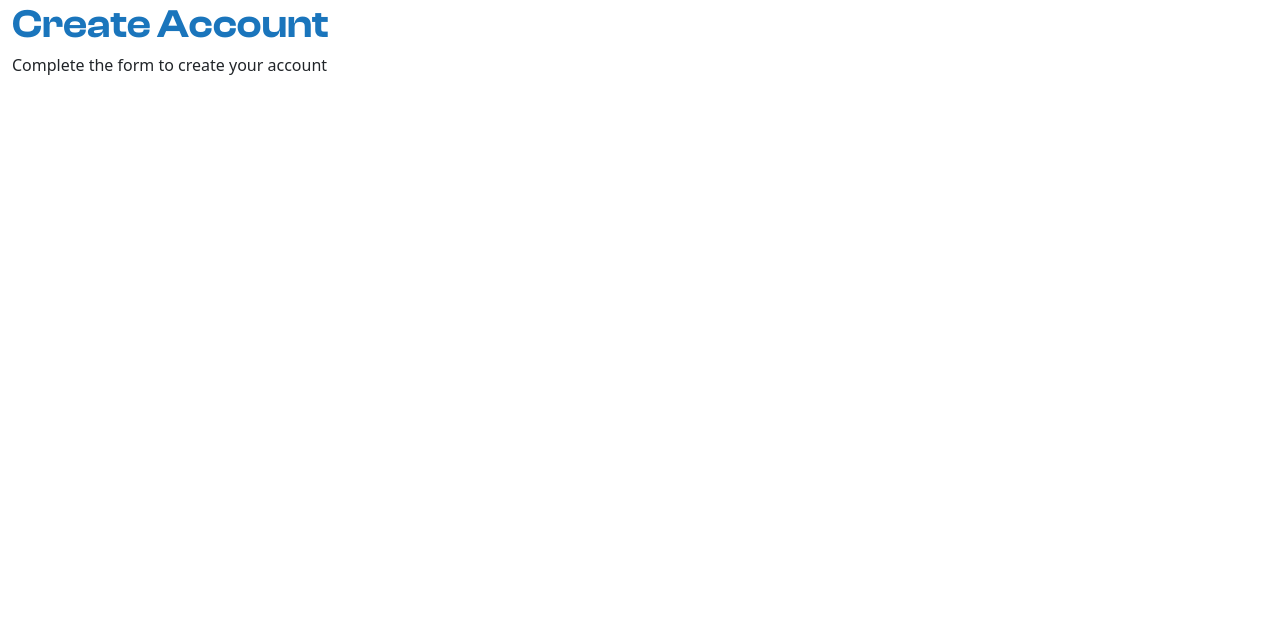
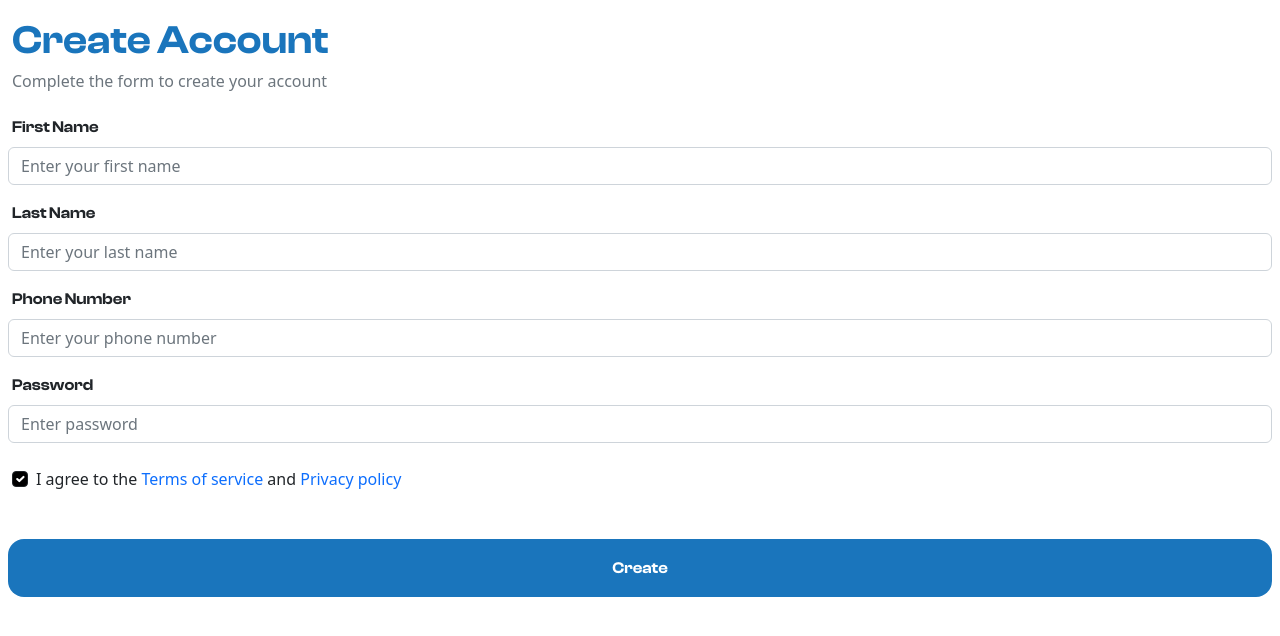
Before and after one commit to ephraimphrase/Accesspal, a plain HTML site: page html/createAccount.html in a window 1280 px wide. Drawn offline with nearby package versions, Linux system fonts and the light colour scheme.

Commit message:
create Account

```diff
--- /dev/null
+++ b/css/createAccount.css
@@ -0,0 +1,31 @@
+.button{
+    background-color: #1A75BC;
+    font-family: 'Clash Semi';
+}
+
+@font-face {
+    font-family: 'Clash Bold';
+    src: url(../font/ClashDisplay-Bold.otf);
+}
+
+@font-face {
+    font-family: 'Clash Semi';
+    src: url(../font/ClashDisplay-Semibold.otf);
+}
+@font-face {
+    font-family: 'Clash light';
+    src: url(../font/ClashDisplay-Light.otf);
+}
+
+h1{
+    font-family: 'Clash semi';
+    color: #1A75BC;
+}
+
+.label{
+    font-family: 'Clash Semi';
+}
+
+.form-check-input:checked{
+    background-color: black;
+}
--- a/html/createAccount.html
+++ b/html/createAccount.html
@@ -5,16 +5,44 @@
     <meta http-equiv="X-UA-Compatible" content="IE=edge">
     <meta name="viewport" content="width=device-width, initial-scale=1.0">
     <link rel="stylesheet" href="https://cdn.jsdelivr.net/npm/bootstrap@5.2.0/dist/css/bootstrap.min.css">
-    <link rel="stylesheet" href="../css/Waiting.css">
     <link href='https://unpkg.com/boxicons@2.1.2/css/boxicons.min.css' rel='stylesheet'>
     <script src="https://cdn.jsdelivr.net/npm/bootstrap@5.2.0/dist/js/bootstrap.bundle.min.js"></script>
+    <link rel="stylesheet" href="../css/createAccount.css">
     <title>Document</title>
 </head>
 <body>
-    <div class="container-fluid">
+    <div class="container-fluid mt-3">
         <div class="row">
             <h1 class="name">Create Account</h1>
-            <h6 class="text-dark">Complete the form to create your account</h6>
+            <h6 class="text-muted">Complete the form to create your account</h6>
+        </div>
+        <div class="row">
+            <form action="">
+                <label for="formControlInput" class="form-label label mt-3">First Name</label>
+                <div class="row px-2">
+                    <input type="email" class="form-control" id="formControlInput" placeholder="Enter your first name">
+                </div>
+                <label for="formControlInput" class="form-label label mt-3">Last Name</label>
+                <div class="row px-2">
+                    <input type="email" class="form-control" id="formControlInput" placeholder="Enter your last name">
+                </div>
+                <label for="formControlInput" class="form-label label mt-3">Phone Number</label>
+                <div class="row px-2">
+                    <input type="email" class="form-control" id="formControlInput" placeholder="Enter your phone number">
+                </div>
+                <label for="formControlInput" class="form-label label mt-3">Password</label>
+                <div class="row px-2">
+                    <input type="email" class="form-control" id="formControlInput" placeholder="Enter password">
+                </div>
+                <div class="form-check mt-4">
+                    <input class="form-check-input border-dark" type="checkbox" value="" id="formCheckChecked" checked="">
+                    <label class="form-check-label" for="formCheckChecked">I agree to the <span class="text-primary">Terms of service</span> and <span class="text-primary">Privacy policy</span></label>
+                </div>
+
+                <div class="row px-2 mt-5">
+                    <button type="submit" class="py-3 btn button rounded-4 text-white">Create</button>
+                </div>
+            </form>
         </div>
     </div>
 </body>
```
